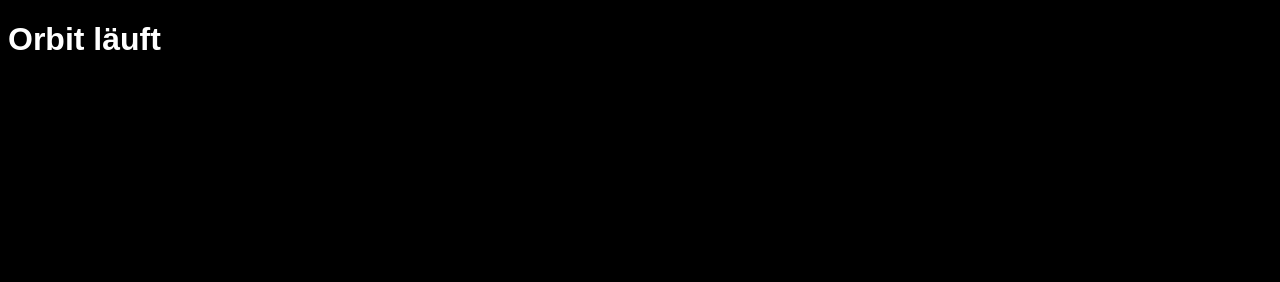
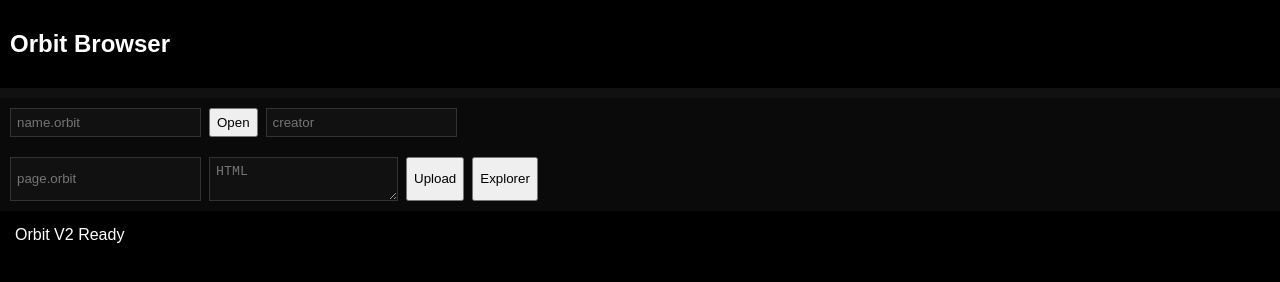
Before and after one commit to 08152/Orbit-Browser, a website: page index.html in a window 1280 px wide. Drawn offline with Linux system fonts and the light colour scheme.

Commit message:
Update index.html

```diff
--- a/index.html
+++ b/index.html
@@ -1,20 +1,163 @@
 <!DOCTYPE html>
 <html>
 <head>
-<title>Orbit</title>
+<meta charset="UTF-8">
+<title>Orbit Browser V2</title>
 
 <style>
 body{
-    background:black;
-    color:white;
-    font-family:Arial;
+  margin:0;
+  background:black;
+  color:white;
+  font-family:Arial;
+}
+
+/* TOP BAR */
+#bar{
+  display:flex;
+  gap:8px;
+  padding:10px;
+  background:#0a0a0a;
+}
+
+/* TABS */
+#tabs{
+  display:flex;
+  gap:5px;
+  padding:5px;
+  background:#111;
+}
+
+.tab{
+  padding:5px 10px;
+  background:#222;
+  cursor:pointer;
+}
+
+.tab.active{
+  background:#444;
+}
+
+/* INPUTS */
+input, textarea{
+  background:#111;
+  border:1px solid #333;
+  color:white;
+  padding:6px;
+}
+
+/* VIEW */
+#view{
+  padding:15px;
 }
 </style>
+</head>
 
-</head>
 <body>
 
-<h1>Orbit läuft</h1>
+<h2 style="padding:10px">Orbit Browser</h2>
+
+<div id="tabs"></div>
+
+<div id="bar">
+  <input id="url" placeholder="name.orbit">
+  <button onclick="openPage()">Open</button>
+
+  <input id="creator" placeholder="creator">
+</div>
+
+<div id="bar">
+  <input id="pname" placeholder="page.orbit">
+  <textarea id="content" placeholder="HTML"></textarea>
+  <button onclick="upload()">Upload</button>
+
+  <button onclick="explore()">Explorer</button>
+</div>
+
+<div id="view">Orbit V2 Ready</div>
+
+<script>
+
+let tabs = [];
+
+/* TABS SYSTEM */
+function addTab(name, content){
+  tabs.push({name, content});
+  renderTabs();
+}
+
+function renderTabs(){
+  let box = document.getElementById("tabs");
+  box.innerHTML = "";
+
+  tabs.forEach((t,i)=>{
+    let div = document.createElement("div");
+    div.className = "tab";
+    div.innerText = t.name;
+
+    div.onclick = ()=>{
+      document.getElementById("view").innerHTML = t.content;
+    };
+
+    box.appendChild(div);
+  });
+}
+
+/* PAGE OPEN */
+async function openPage(){
+  let name = document.getElementById("url").value;
+
+  let res = await fetch("/page/" + name);
+  let data = await res.json();
+
+  addTab(name, data.content);
+  document.getElementById("view").innerHTML = data.content;
+}
+
+/* UPLOAD */
+async function upload(){
+  let name = document.getElementById("pname").value;
+  let content = document.getElementById("content").value;
+  let creator = document.getElementById("creator").value;
+
+  let res = await fetch("/upload", {
+    method:"POST",
+    headers:{"Content-Type":"application/json"},
+    body:JSON.stringify({name,content,creator})
+  });
+
+  let data = await res.json();
+
+  document.getElementById("view").innerText =
+    data.success ? "UPLOADED" : data.error;
+}
+
+/* EXPLORE */
+async function explore(){
+  let res = await fetch("/explore");
+  let data = await res.json();
+
+  let html = "<h3>Orbit Explorer</h3>";
+
+  data.forEach(p=>{
+    html += `<p onclick="openTab('${p.name}')">
+      ${p.name} (${p.creator})
+    </p>`;
+  });
+
+  document.getElementById("view").innerHTML = html;
+}
+
+/* OPEN FROM EXPLORER */
+async function openTab(name){
+  let res = await fetch("/page/" + name);
+  let data = await res.json();
+
+  addTab(name, data.content);
+  document.getElementById("view").innerHTML = data.content;
+}
+
+</script>
 
 </body>
 </html>
```
